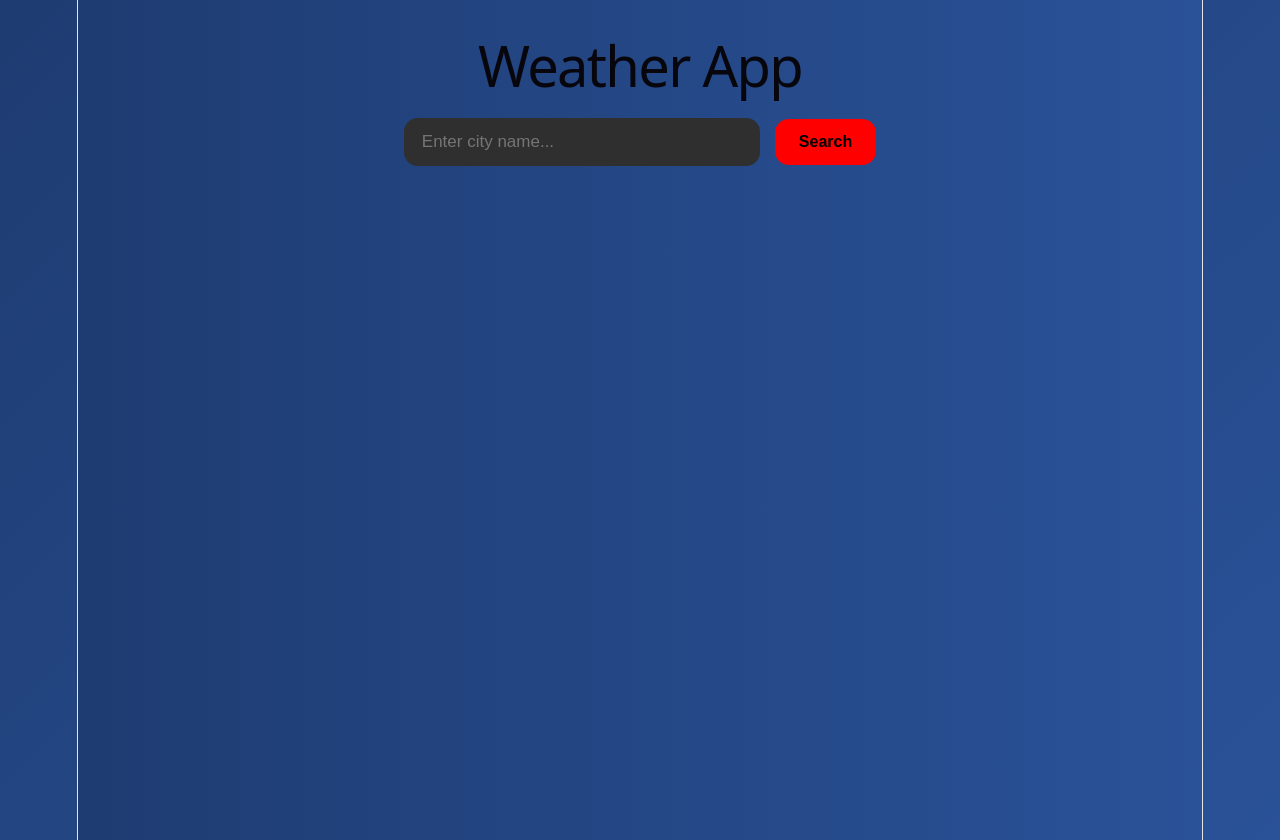
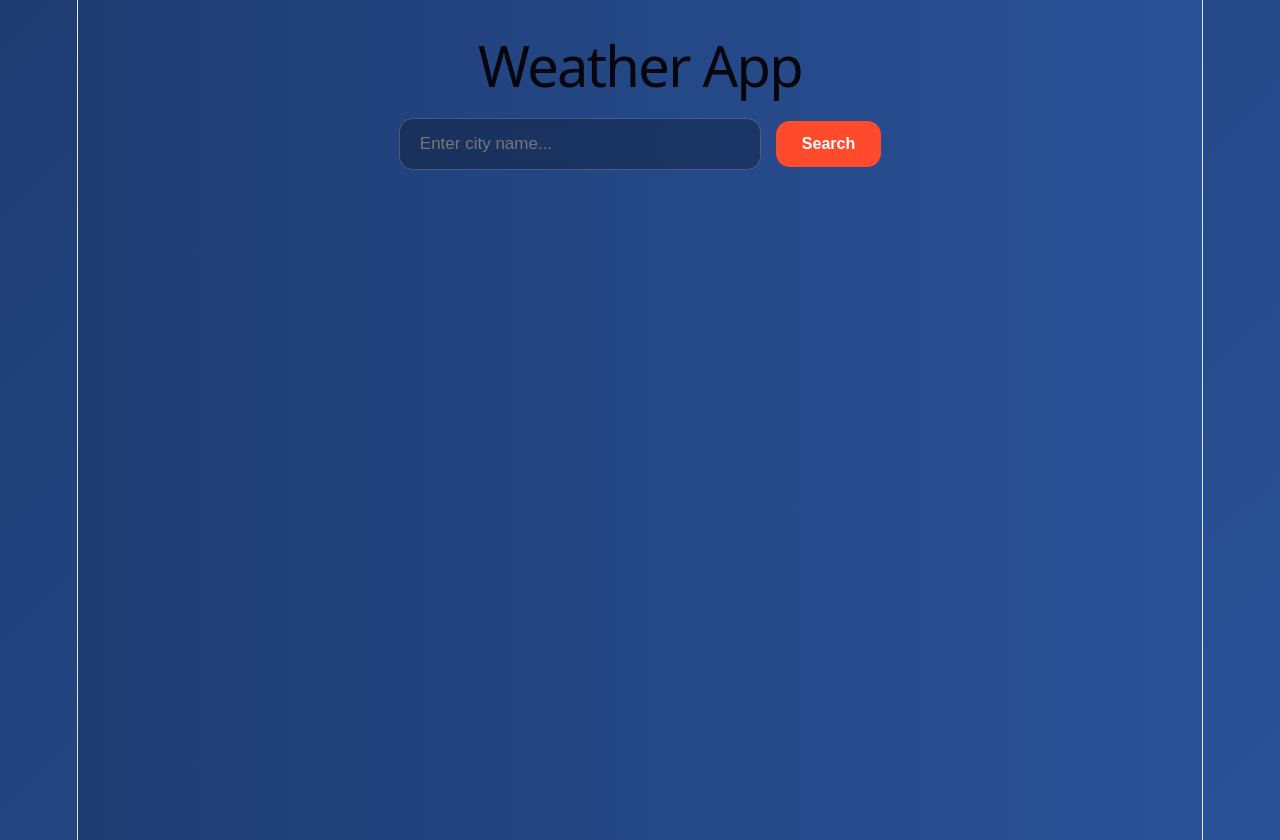
Before and after one commit to Sacchu-1206/Weather-App, a React (Vite) app: page / in a window 1280 px wide. Built offline with nearby package versions, Linux system fonts and the light colour scheme; no server answers.

Commit message:
Enhanced premium UI and final weather app styling

```diff
--- a/src/components/weather/Forecast.jsx
+++ b/src/components/weather/Forecast.jsx
@@ -42,20 +42,22 @@ const styles = {
  container: {
   display: "flex",
   justifyContent: "center",
-    gap: "15px",
+  gap: "20px",
   flexWrap: "wrap",
-    marginTop: "30px",
+  marginTop: "35px",
 },
 
  card: {
-    width: "140px",
-    padding: "15px",
-    borderRadius: "18px",
-    background: "rgba(255,255,255,0.12)",
+  width: "150px",
+  padding: "20px",
+  borderRadius: "22px",
+  background: "rgba(255,255,255,0.15)",
   textAlign: "center",
-    backdropFilter: "blur(10px)",
+  backdropFilter: "blur(12px)",
+  border: "1px solid rgba(255,255,255,0.15)",
+  boxShadow: "0 8px 20px rgba(0,0,0,0.15)",
+  transition: "0.3s ease",
 },
-
   temp: {
     fontSize: "24px",
     fontWeight: "bold",
--- a/src/components/weather/SearchBar.jsx
+++ b/src/components/weather/SearchBar.jsx
@@ -59,23 +59,26 @@ const styles = {
   flexWrap: "wrap",
 },
 
- input: {
+input: {
   width: "320px",
-  padding: "14px 18px",
+  padding: "15px 20px",
   borderRadius: "14px",
-  border: "none",
+  border: "1px solid rgba(255,255,255,0.2)",
   outline: "none",
   fontSize: "17px",
-  background: "#2f2f2f",
+  background: "rgba(0,0,0,0.25)",
   color: "white",
+  backdropFilter: "blur(10px)",
 },
 button: {
-  padding: "14px 24px",
+  padding: "14px 26px",
   border: "none",
   borderRadius: "14px",
-  background: "red",
+  background: "#ff4b2b",
+  color: "white",
   cursor: "pointer",
   fontWeight: "bold",
   fontSize: "16px",
+  transition: "0.3s ease",
 },
 };
--- a/src/components/weather/WeatherCard.jsx
+++ b/src/components/weather/WeatherCard.jsx
@@ -63,26 +63,25 @@ export default WeatherCard;
 const styles = {
 
   card: {
-  width: "350px",
+  width: "360px",
   margin: "40px auto",
-  padding: "30px",
-  borderRadius: "24px",
-  background: "rgba(255, 255, 255, 0.12)",
-  backdropFilter: "blur(12px)",
+  padding: "35px",
+  borderRadius: "28px",
+  background: "rgba(255, 255, 255, 0.15)",
+  backdropFilter: "blur(18px)",
+  border: "1px solid rgba(255,255,255,0.2)",
   textAlign: "center",
-  boxShadow: "0 8px 30px rgba(0,0,0,0.25)",
+  boxShadow: "0 10px 35px rgba(0,0,0,0.25)",
   animation: "fadeIn 0.5s ease",
+  transition: "0.3s ease",
 },
 
-
-
-  city: {
-  fontSize: "32px",
-  fontWeight: "bold",
-  padding:"10px",
-  marginBottom: "20px",
+ city: {
+  fontSize: "38px",
+  fontWeight: "700",
+  marginBottom: "15px",
+  letterSpacing: "1px",
 },
-
    icon: {
   fontSize: "80px",
   padding:"10px",
@@ -90,16 +89,17 @@ const styles = {
 },
 
  temp: {
-  fontSize: "60px",
+  fontSize: "72px",
   fontWeight: "bold",
-  padding:"10px",
+   padding:"10px",
   margin: "15px 0",
 },
 
-  condition: {
-    fontSize: "40px",
-    marginBottom: "20px",
-  },
+ condition: {
+  fontSize: "26px",
+  marginBottom: "25px",
+  fontWeight: "500",
+},
 
   extraInfo: {
     fontSize: "15px",
```
Lines whose indentation alone changed are shown as unchanged.
